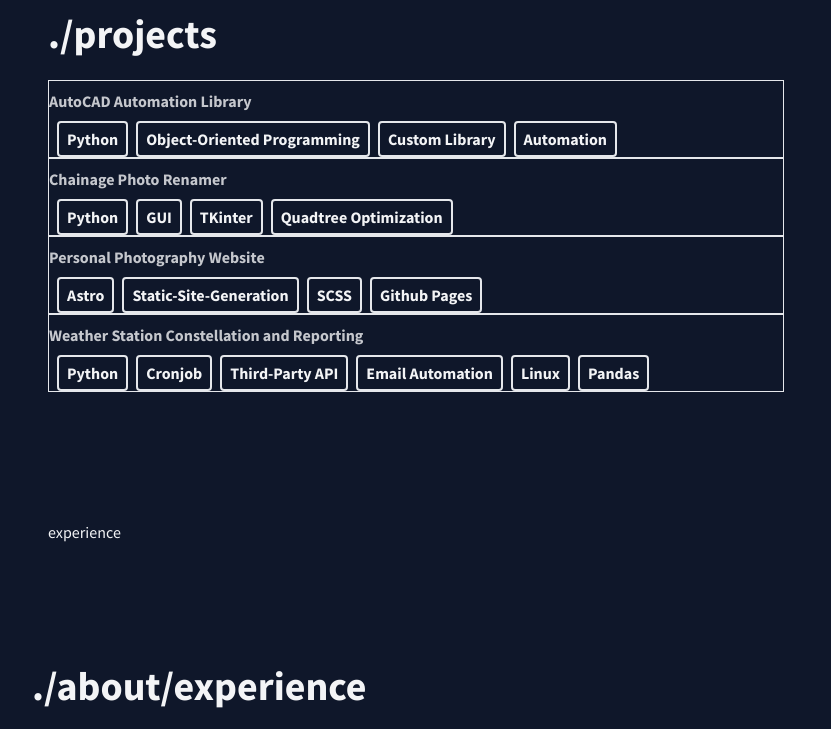
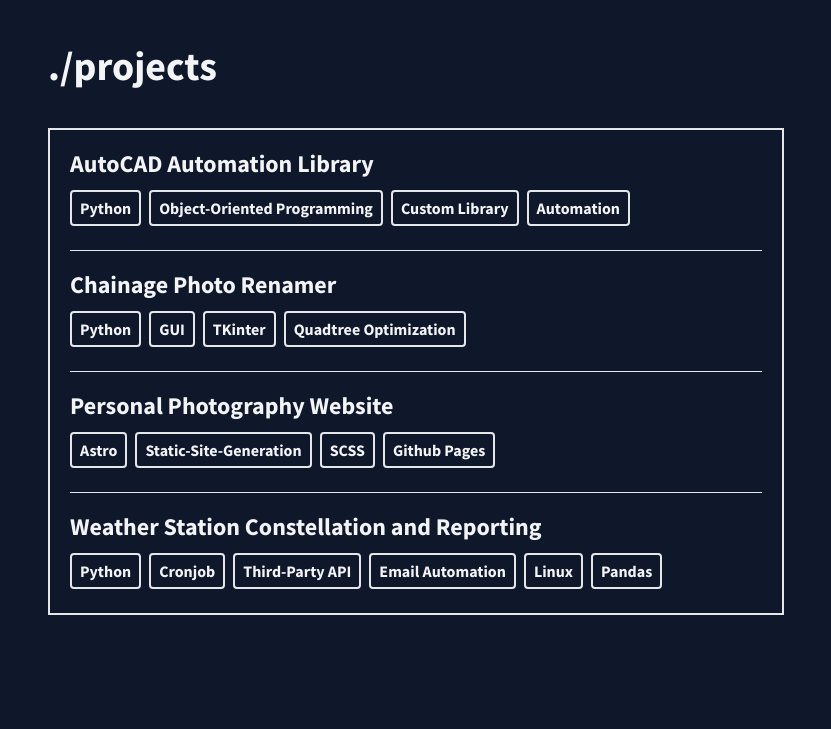
Before and after one commit to riley-paul/personal-website, an Astro site: page / in a window 1280 px wide. Shown: the part 1400-2129 px from the top of the page, without its empty margins (224-1055 px from the left). Built offline with nearby package versions, Linux system fonts and the light colour scheme; Astro itself is replaced by a stand-in of ours.

Commit message:
style projects section

```diff
--- a/src/components/ExperienceList.astro
+++ b/src/components/ExperienceList.astro
@@ -4,7 +4,7 @@ const experiences = await Astro.glob("../data/experience/*.md");
 
 <div id="tab-wrapper" x-data="{tab:0}" class="border-2">
   <!-- tabs navigation -->
-  <div class="flex m-0 overflow-x-scroll cursor-pointer md:overflow-hidden">
+  <div class="flex m-0 cursor-pointer md:overflow-hidden">
     {
       experiences.map((experience, index) => (
         <div
--- a/src/components/ProjectList.astro
+++ b/src/components/ProjectList.astro
@@ -5,13 +5,17 @@ import TagList from "./TagList.astro";
 const { projects } = Astro.props;
 ---
 
-<div class="">
+<div class="border-2 px-5 divide-y">
   {
     projects.map((project) => (
-      <div class="border">
+      <div class="pt-4 pb-6 hover:text-sky-300">
         <a href={project.url} class="">
-          <h3>{project.frontmatter.title}</h3>
-          <TagList tags={project.frontmatter.tags} />
+          <h2 class="mt-0">{project.frontmatter.title}</h2>
+          <div class="flex flex-wrap gap-2">
+            {project.frontmatter.tags.map((tag) => (
+              <div class="px-2 py-1 border-2 rounded font-bold">{tag}</div>
+            ))}
+          </div>
         </a>
       </div>
     ))
--- a/src/pages/index.astro
+++ b/src/pages/index.astro
@@ -72,9 +72,10 @@ const sections = [
       <h1>./projects</h1>
       <ProjectList projects={projects} />
     </section>
-    <section id="section-experience">experience</section>
-    <h1>./about/experience</h1>
-    <ExperienceList />
+    <section id="section-experience">
+      <h1>./about/experience</h1>
+      <ExperienceList />
+    </section>
     <section id="section-contact">contact</section>
   </main>
 </Html>
@@ -86,7 +87,7 @@ const sections = [
 
   h1 {
     margin-top: 3rem;
-    margin-bottom: 1rem;
+    margin-bottom: 2rem;
     font-size: 2.5rem;
     font-weight: bold;
   }
```
